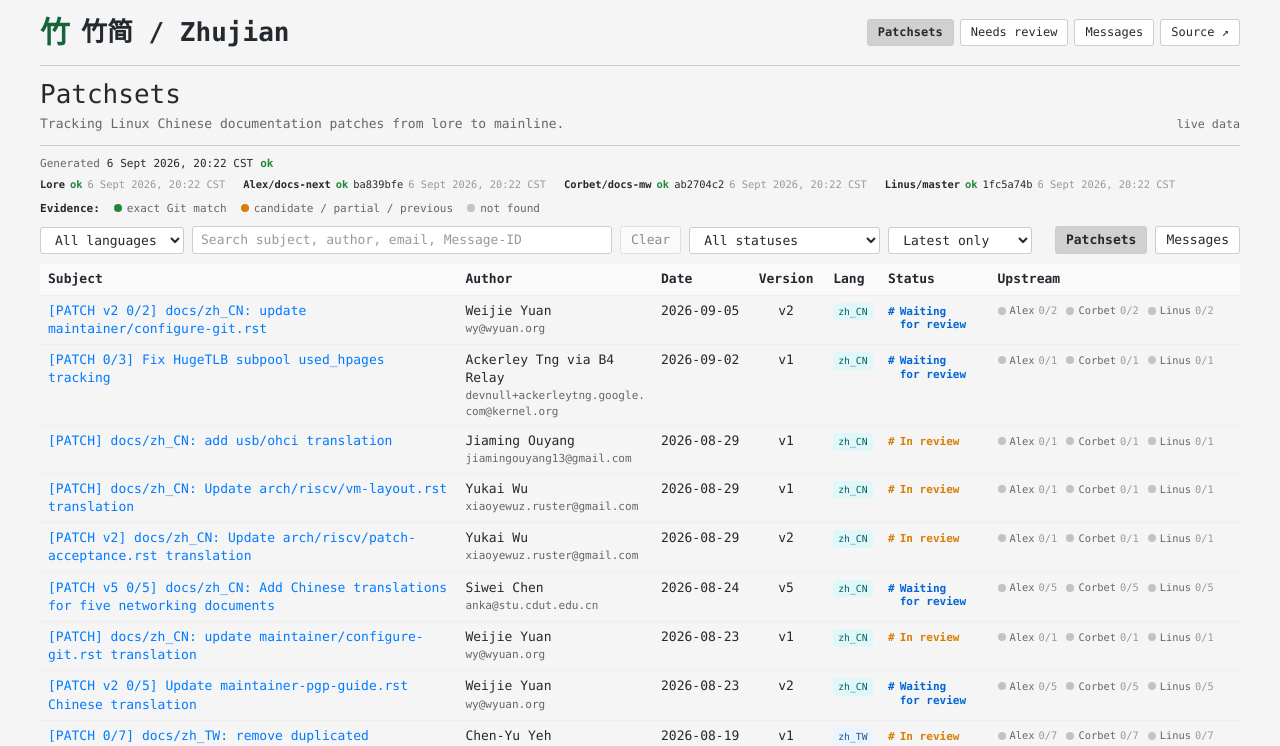
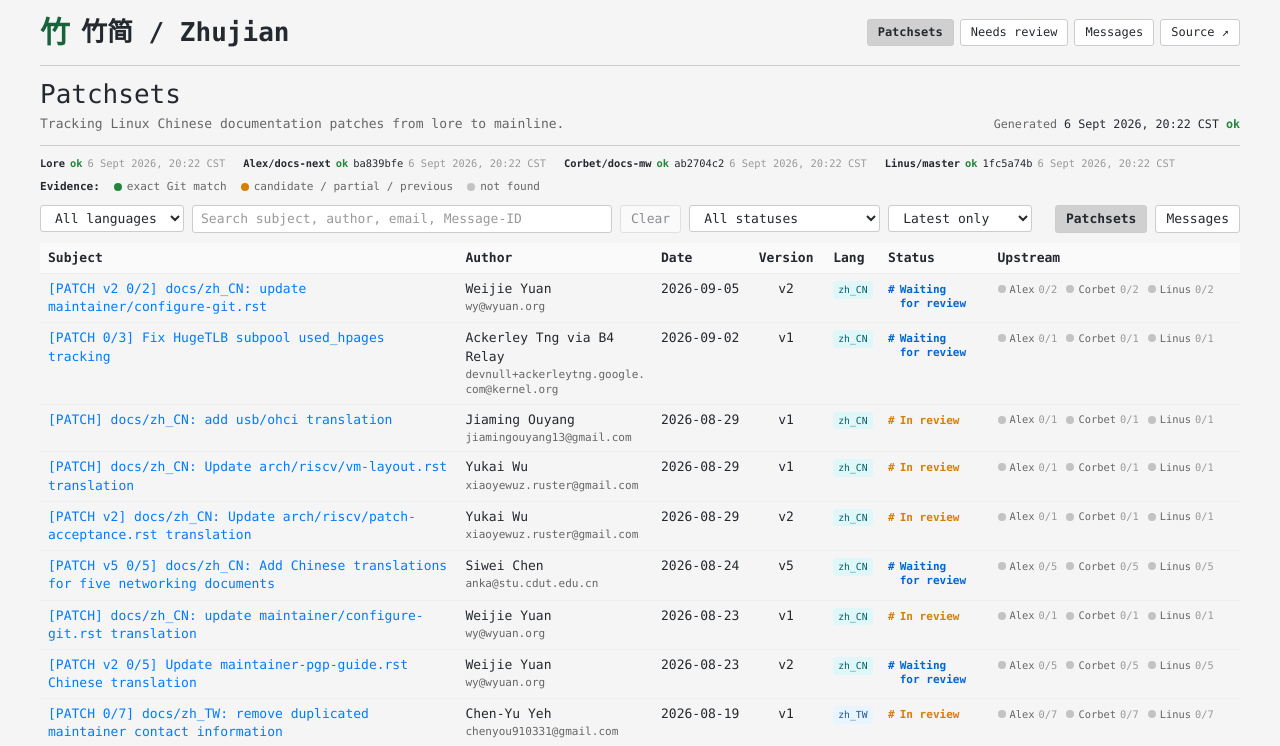
Before and after one commit to bertyuan/zhujian, a Next.js app: page / in a window 1280 px wide. Shown: the top 746 px of the page. Built offline with nearby package versions, Linux system fonts and the light colour scheme.

Commit message:
style: reposition generated timestamp

```diff
--- a/app/globals.css
+++ b/app/globals.css
@@ -136,10 +136,10 @@ main { min-height: calc(100vh - 118px); }
 .page-heading p { color: var(--text-muted); margin: 4px 0 0; }
 .heading-count { color: var(--text-muted); font-size: .9em; white-space: nowrap; }
 
-.sync-summary { align-items: baseline; color: var(--text-muted); display: flex; font-size: .85em; gap: 7px; white-space: nowrap; }
-.sync-summary time { color: var(--text); }
-.sync-summary strong { color: var(--status-reviewed); }
-.sync-summary .sync-error-text { color: var(--status-failed); }
+.generated-status { align-items: baseline; color: var(--text-muted); display: inline-flex; gap: 7px; white-space: nowrap; }
+.generated-status time { color: var(--text); }
+.generated-status strong { color: var(--status-reviewed); }
+.generated-status .sync-error-text { color: var(--status-failed); }
 .sync-alert { background: color-mix(in srgb, var(--status-failed) 9%, var(--bg)); border: 1px solid var(--status-failed); border-radius: 3px; color: var(--text-muted); display: grid; font-size: .85em; gap: 2px; margin: 0 0 10px; padding: 7px 9px; }
 .sync-alert strong { color: var(--status-failed); }
 .source-revisions { color: var(--text-muted); display: flex; flex-wrap: wrap; font-size: .8em; gap: 6px 18px; margin: 6px 0 9px; }
@@ -338,7 +338,6 @@ kbd { background: color-mix(in srgb, var(--text) 12%, transparent); border-radiu
   .brand { font-size: 1.55em; }
   .main-nav { margin-left: 0; overflow-x: auto; width: 100%; }
   .page-heading { align-items: flex-start; gap: 8px; }
-  .sync-summary { align-items: flex-end; flex-direction: column; gap: 1px; }
   .control-spacer { display: none; }
   .pipeline { grid-template-columns: 1fr; }
   .pipeline-stage { border-bottom: 1px solid var(--border-light); border-right: 0; }
@@ -351,7 +350,7 @@ kbd { background: color-mix(in srgb, var(--text) 12%, transparent); border-radiu
   .github-link { display: none; }
   .page-heading { flex-direction: column; }
   .page-heading h1, .detail-heading h1 { font-size: 1.55em; }
-  .heading-count, .sync-summary { align-items: flex-start; }
+  .heading-count { align-items: flex-start; }
   .controls { align-items: stretch; display: grid; grid-template-columns: 1fr 1fr; }
   .search-wrap { grid-column: 1 / -1; grid-row: 1; max-width: none; min-width: 0; }
   .filter, .control-button { min-width: 0; }
--- a/app/layout.tsx
+++ b/app/layout.tsx
@@ -1,5 +1,7 @@
 import type { Metadata } from "next";
 import { Header } from "@/components/header";
+import { GeneratedStatus } from "@/components/generated-status";
+import { getMetadata } from "@/lib/data/loader";
 import "./globals.css";
 
 const title = "竹简 / Zhujian — Linux Chinese Documentation Patch Tracker";
@@ -27,6 +29,8 @@ export const metadata: Metadata = {
 };
 
 export default function RootLayout({ children }: Readonly<{ children: React.ReactNode }>) {
+  const metadata = getMetadata();
+
   return (
     <html lang="en">
       <body>
@@ -35,7 +39,7 @@ export default function RootLayout({ children }: Readonly<{ children: React.Reac
         <footer className="site-footer">
           <div className="shell footer-inner">
             <span><strong>Zhujian</strong> · Linux Chinese documentation patch tracker</span>
-            <span>Git history is the source of truth</span>
+            <GeneratedStatus generatedAt={metadata.generatedAt} label="Updated" />
           </div>
         </footer>
       </body>
--- a/app/page.tsx
+++ b/app/page.tsx
@@ -1,4 +1,5 @@
 import { PatchsetTable } from "@/components/patchset-table";
+import { GeneratedStatus } from "@/components/generated-status";
 import { SyncHealth } from "@/components/sync-health";
 import { getMetadata, getPatchsets, getSyncRunState } from "@/lib/data/loader";
 
@@ -15,7 +16,7 @@ export default function HomePage() {
             <h1>Patchsets</h1>
             <p>Tracking Linux Chinese documentation patches from lore to mainline.</p>
           </div>
-          <span className="heading-count">{metadata.mode === "live" ? "live data" : "fixture data"}</span>
+          <GeneratedStatus className="heading-count" generatedAt={metadata.generatedAt} status={syncRunState.status} />
         </div>
         <SyncHealth metadata={metadata} runState={syncRunState} />
         <div className="status-guide" aria-label="Upstream status legend">
--- /dev/null
+++ b/components/generated-status.tsx
@@ -0,0 +1,22 @@
+import type { SyncRunState } from "@/lib/data/schema";
+import { formatSyncTime } from "@/lib/data/time";
+
+export function GeneratedStatus({
+  generatedAt,
+  status,
+  label = "Generated",
+  className = "",
+}: {
+  generatedAt: string;
+  status?: SyncRunState["status"];
+  label?: string;
+  className?: string;
+}) {
+  return (
+    <span className={`generated-status ${className}`.trim()}>
+      <span>{label}</span>
+      <time dateTime={generatedAt}>{formatSyncTime(generatedAt)} CST</time>
+      {status && <strong className={status === "error" ? "sync-error-text" : ""}>{status}</strong>}
+    </span>
+  );
+}
--- a/components/sync-health.tsx
+++ b/components/sync-health.tsx
@@ -1,25 +1,15 @@
 import type { SyncMetadata, SyncRunState } from "@/lib/data/schema";
+import { formatSyncTime } from "@/lib/data/time";
 import { TRACKED_TREES } from "@/lib/git/config";
-
-const formatTime = (value: string) => new Intl.DateTimeFormat("en-GB", {
-  dateStyle: "medium",
-  timeStyle: "short",
-  timeZone: "Asia/Shanghai",
-}).format(new Date(value));
 
 export function SyncHealth({ metadata, runState }: { metadata: SyncMetadata; runState: SyncRunState }) {
   return (
     <>
-      <div className="sync-summary">
-        <span>Generated</span>
-        <time dateTime={metadata.generatedAt}>{formatTime(metadata.generatedAt)} CST</time>
-        <strong className={runState.status === "error" ? "sync-error-text" : ""}>{runState.status}</strong>
-      </div>
       {runState.status === "error" && (
         <div className="sync-alert" role="alert">
           <strong>Last synchronization failed{runState.source ? ` at ${runState.source}` : ""}.</strong>
           <span>{runState.error}</span>
-          {runState.lastSuccessfulSync && <span>Last complete run: <time dateTime={runState.lastSuccessfulSync}>{formatTime(runState.lastSuccessfulSync)} CST</time></span>}
+          {runState.lastSuccessfulSync && <span>Last complete run: <time dateTime={runState.lastSuccessfulSync}>{formatSyncTime(runState.lastSuccessfulSync)} CST</time></span>}
         </div>
       )}
       <div className="source-revisions" aria-label="Synchronization source status">
@@ -27,7 +17,7 @@ export function SyncHealth({ metadata, runState }: { metadata: SyncMetadata; run
           <span className="source-revision">
             <strong>Lore</strong>
             <span className={`source-state source-${metadata.sources.lore.status}`}>{metadata.sources.lore.status}</span>
-            {metadata.sources.lore.lastSuccessfulSync && <time dateTime={metadata.sources.lore.lastSuccessfulSync}>{formatTime(metadata.sources.lore.lastSuccessfulSync)} CST</time>}
+            {metadata.sources.lore.lastSuccessfulSync && <time dateTime={metadata.sources.lore.lastSuccessfulSync}>{formatSyncTime(metadata.sources.lore.lastSuccessfulSync)} CST</time>}
           </span>
         )}
         {TRACKED_TREES.map((tree) => {
@@ -37,7 +27,7 @@ export function SyncHealth({ metadata, runState }: { metadata: SyncMetadata; run
               <strong>{tree.name}/{tree.branch}</strong>
               <span className={`source-state source-${source?.status ?? "error"}`}>{source?.status ?? "missing"}</span>
               <code>{source?.head?.slice(0, 8) ?? "—"}</code>
-              {source?.lastSuccessfulSync && <time dateTime={source.lastSuccessfulSync}>{formatTime(source.lastSuccessfulSync)} CST</time>}
+              {source?.lastSuccessfulSync && <time dateTime={source.lastSuccessfulSync}>{formatSyncTime(source.lastSuccessfulSync)} CST</time>}
             </span>
           );
         })}
--- /dev/null
+++ b/lib/data/time.ts
@@ -0,0 +1,7 @@
+export function formatSyncTime(value: string): string {
+  return new Intl.DateTimeFormat("en-GB", {
+    dateStyle: "medium",
+    timeStyle: "short",
+    timeZone: "Asia/Shanghai",
+  }).format(new Date(value));
+}
```
